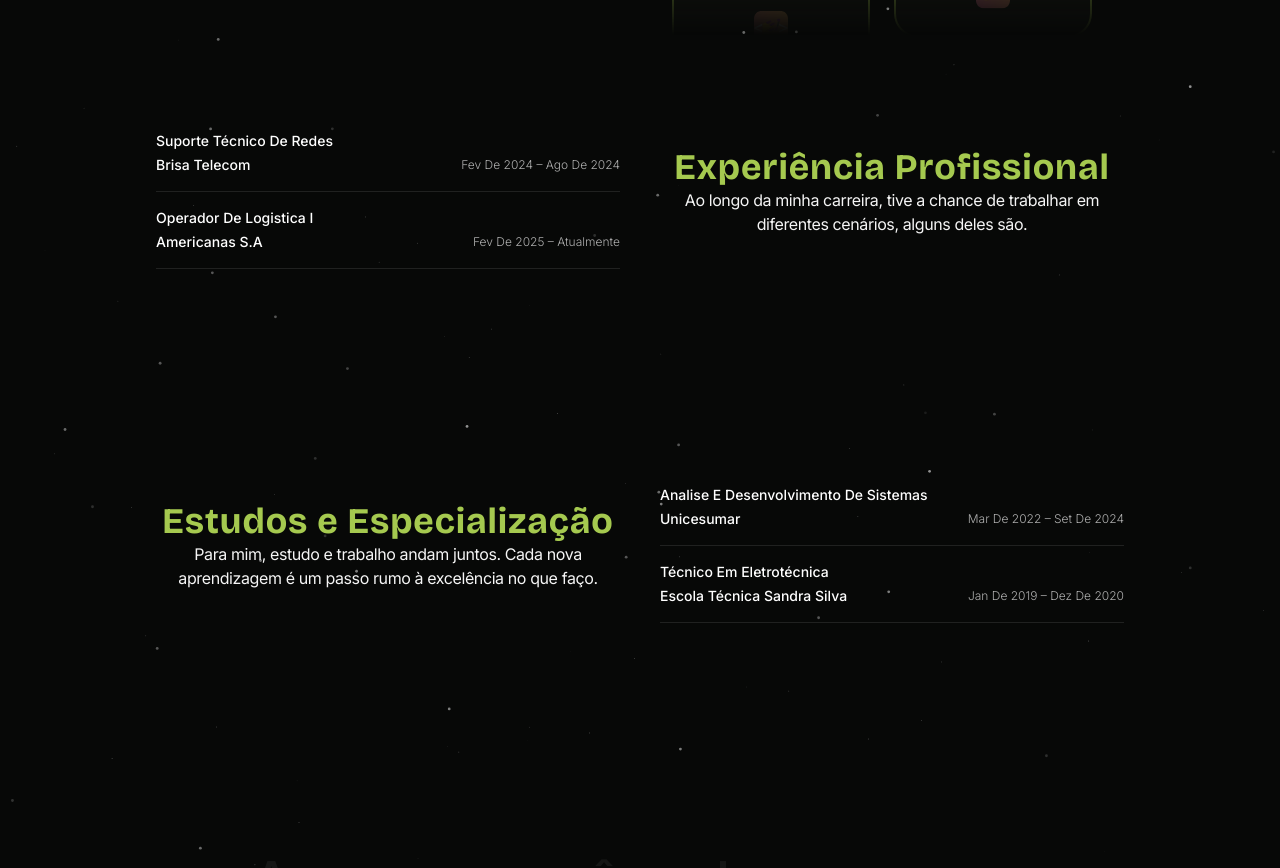
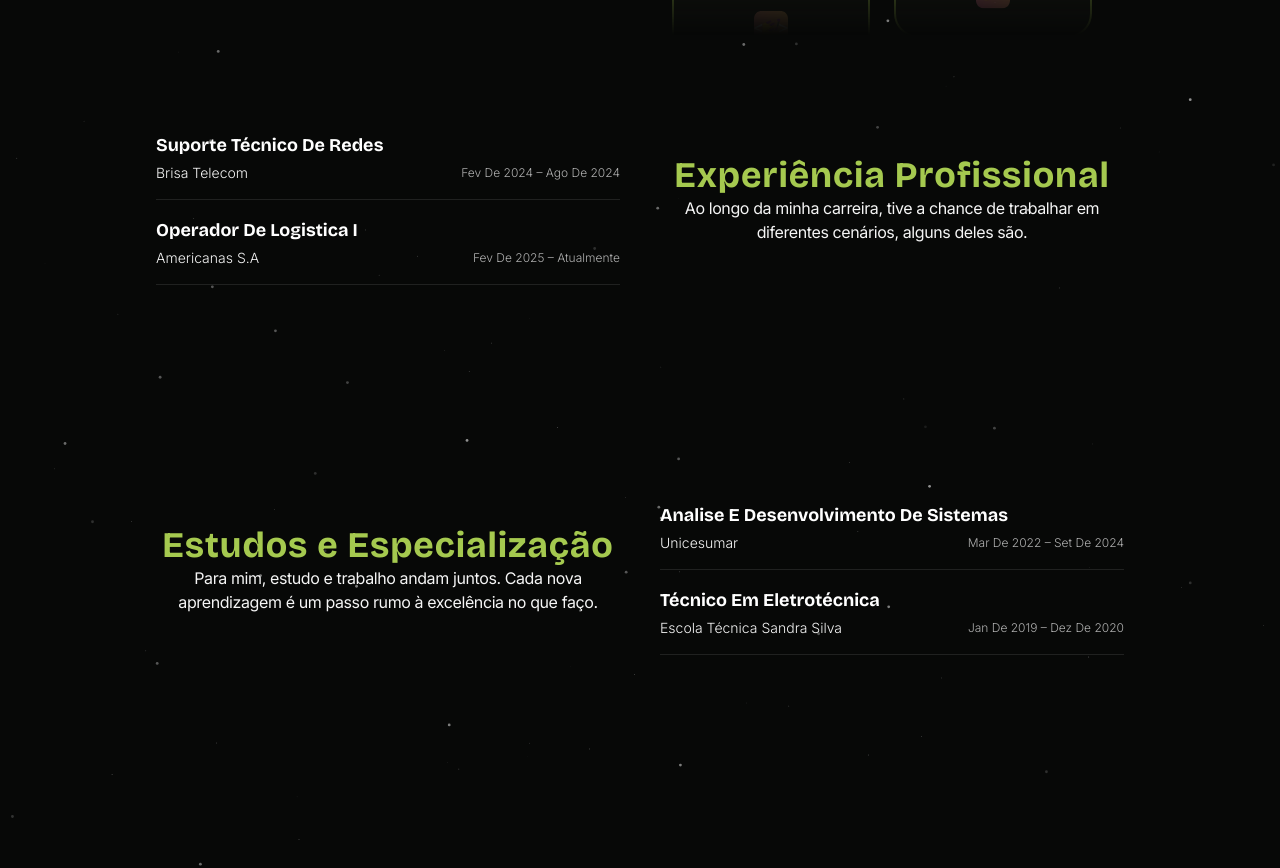
Before and after one commit to paulopbi/portfolio, a Next.js app: page / in a window 1280 px wide. Shown: the part 2107-2975 px from the top of the page. Built offline with nearby package versions, Linux system fonts and the light colour scheme.

Commit message:
chore: add caption styles

```diff
--- a/src/app/globals.css
+++ b/src/app/globals.css
@@ -52,8 +52,16 @@ strong {
     @apply my-4 font-[Bricolage_Grotesque] text-3xl font-bold tracking-tight text-white;
   }
 
+  .title--caption {
+    @apply font-[Bricolage_Grotesque] text-base font-bold md:text-lg;
+  }
+
   .subtitle--heading {
     @apply text-brand/90 font-[Bricolage_Grotesque] text-2xl font-bold tracking-wide md:text-4xl;
+  }
+
+  .subtitle--caption {
+    @apply text-muted font-[Inter] text-sm font-light;
   }
 }
 
```
